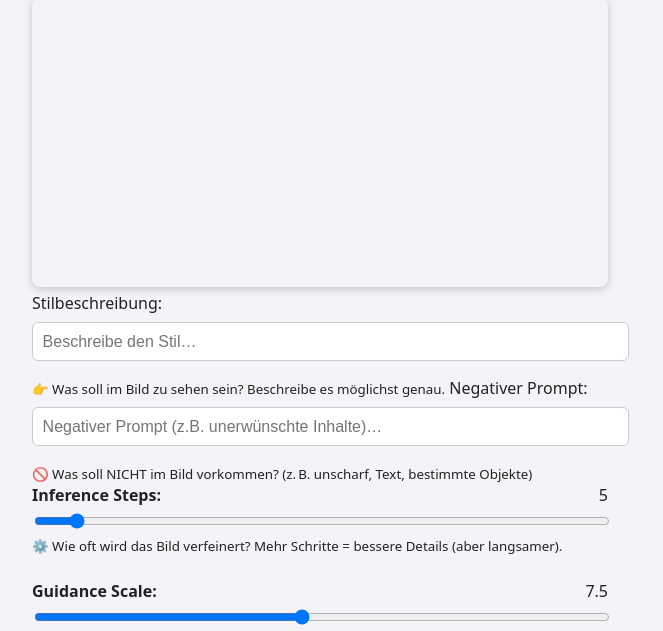
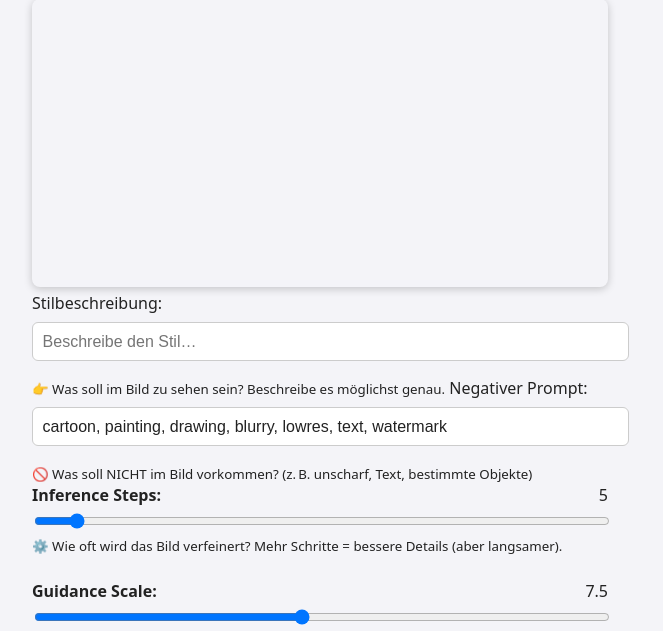
Before and after one commit to NormanTUD/LiveWebcamAI, a Flask app: page / in a window 1280 px wide. Shown: the part 82-713 px from the top of the page, without its empty margins (0-663 px from the left). Run offline with Flask 3, Linux system fonts and the light colour scheme.

Commit message:
negative prompt

```diff
--- a/backend/main.py
+++ b/backend/main.py
@@ -317,8 +317,10 @@ def generate():
 
     # Pipeline ausführen
 
+    prompt = f"{request.form.get("prompt", "")}, ultra detailed, 8k, realistic lighting, sharp focus"
+
     params = {
-        "prompt": request.form.get("prompt", ""),
+        "prompt": prompt,
         "negative_prompt": request.form.get("negative_prompt", ""),
         "num_inference_steps": int(request.form.get("steps", 25)),
         "guidance_scale": float(request.form.get("scale", 7.5)),
--- a/frontend/templates/index.html
+++ b/frontend/templates/index.html
@@ -104,7 +104,7 @@
     <small>👉 Was soll im Bild zu sehen sein? Beschreibe es möglichst genau.</small>
 
     <label for="negative_prompt">Negativer Prompt:</label>
-    <input type="text" id="negative_prompt" placeholder="Negativer Prompt (z.B. unerwünschte Inhalte)…" />
+    <input type="text" id="negative_prompt" placeholder="Negativer Prompt (z.B. unerwünschte Inhalte)…" value="cartoon, painting, drawing, blurry, lowres, text, watermark" />
     <small>🚫 Was soll NICHT im Bild vorkommen? (z. B. unscharf, Text, bestimmte Objekte)</small>
 
     <div class="slider-group">
```
